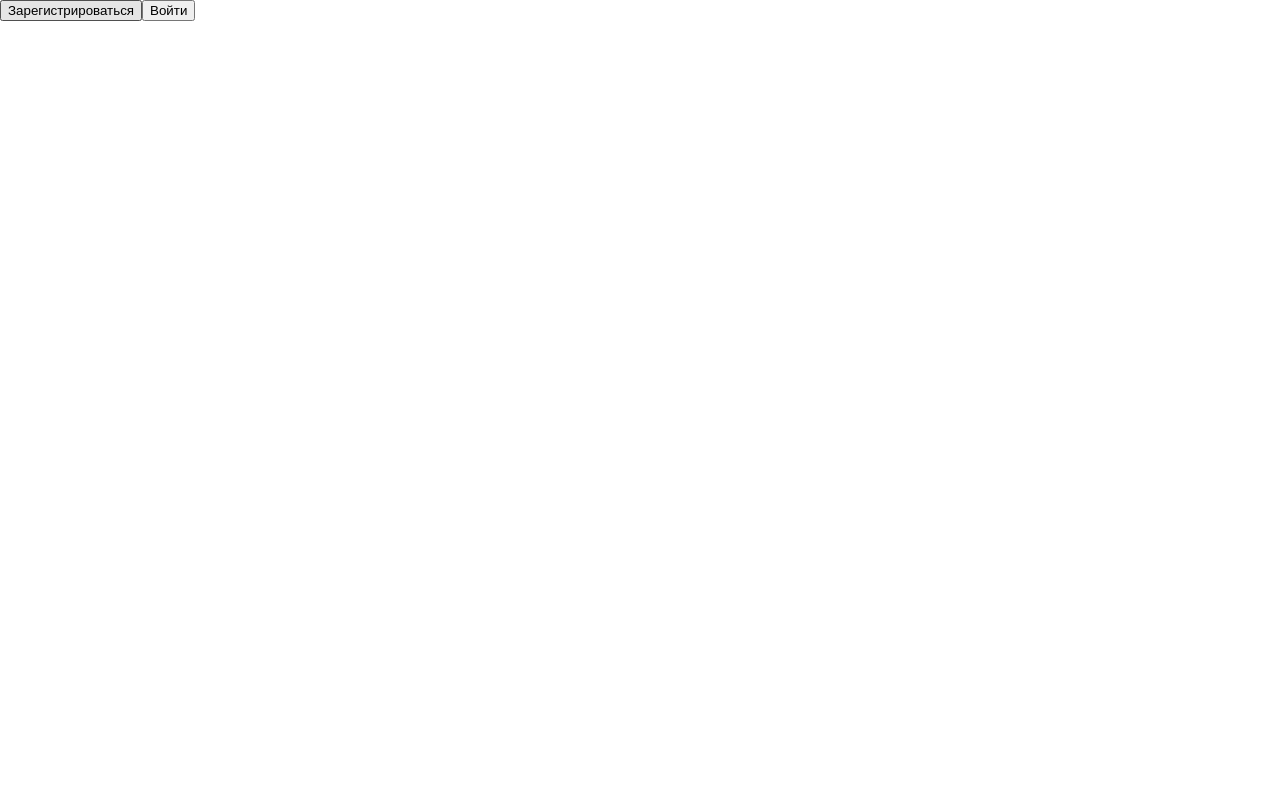
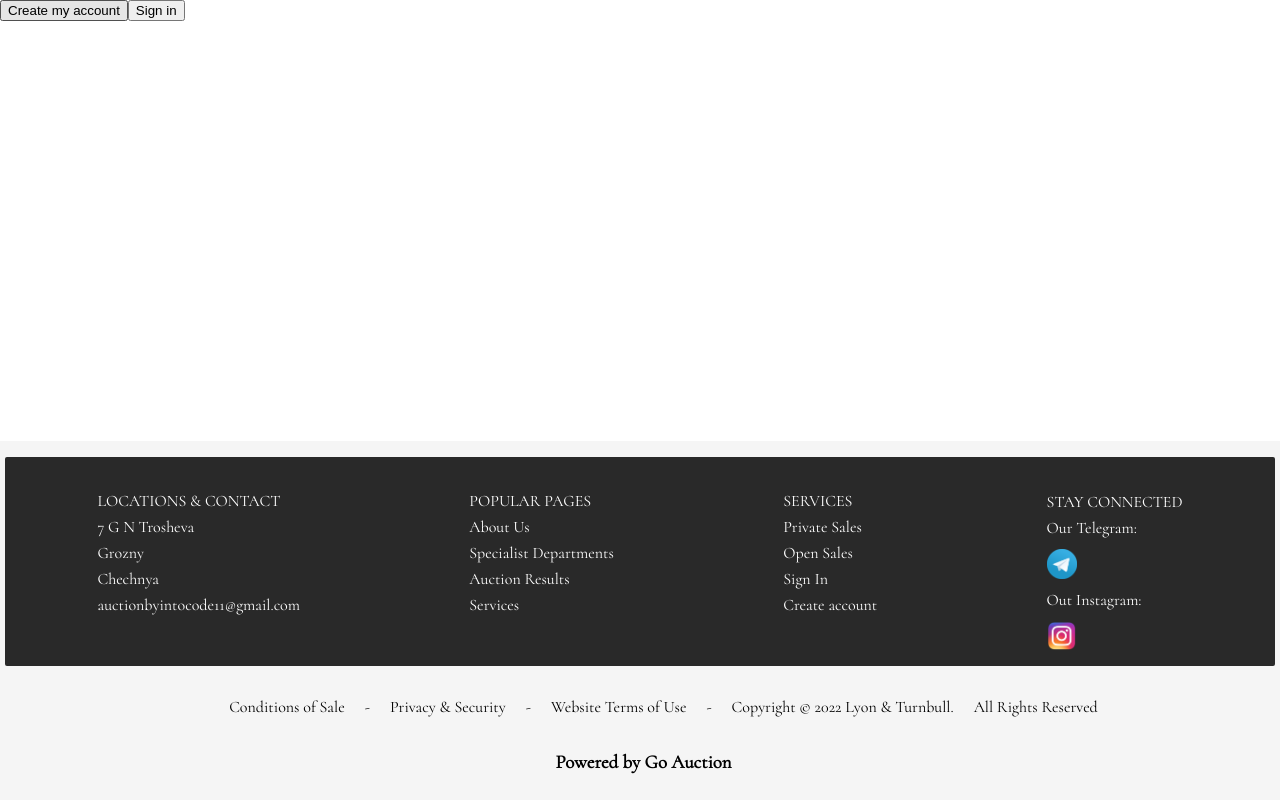
Before and after one commit to latar14/final-front, a React (Create React App) app: page / in a window 1280 px wide. Built offline with nearby package versions, Linux system fonts and the light colour scheme.

Commit message:
Cделал футер, добавил его в App.js

```diff
--- a/src/App.jsx
+++ b/src/App.jsx
@@ -1,6 +1,8 @@
 import { Route, Routes } from "react-router-dom";
+import Footer from "./components/Footer/Footer";
 import EmailVerifyPage from "./pages/EmailVerifyPage/EmailVerifyPage";
 import MainPage from "./pages/MainPage/MainPage";
+
 
 function App() {
 
@@ -11,6 +13,7 @@ function App() {
         <Route path='/' element={<MainPage/>}/>
         <Route path='user/:id/verify/:token' element={<EmailVerifyPage/>}/>
       </Routes>
+      <Footer/>
     </>
   );
 }
--- a/src/components/Auth/Auth.jsx
+++ b/src/components/Auth/Auth.jsx
@@ -105,8 +105,8 @@ const Auth = ({ activeAuth, setActiveAuth }) => {
           onClick={(e) => e.stopPropagation()}
         >
           <div className={styles.formText}>
-            <h1>Создать аккаунт</h1>
-            <p> Впишите свои данные, чтобы участвовать в аукционах.</p>
+            <h1>Create my account</h1>
+            <p> Enter your details to get started. </p>
           </div>
 
           <input
@@ -158,10 +158,10 @@ const Auth = ({ activeAuth, setActiveAuth }) => {
             }
             className={styles.btn}
           >
-            Создать мой аккаунт
+            Submit
           </button>
 
-          <a href="/">У вас уже есть аккаунт?</a>
+          <a href="/">You already have an account?</a>
         </form>
       </div>
     </>
--- /dev/null
+++ b/src/components/Footer/Footer.jsx
@@ -0,0 +1,64 @@
+import React from "react";
+import styles from "./footer.module.css";
+import telegramLogo from '../../images/telegram-icon.png'
+import instagramLogo from '../../images/instagram-icon.png'
+
+const Footer = () => {
+  return (
+    <div className={styles.footerContainer}>
+      <div className={styles.firstFooter}>
+        <div className={styles.firstFooterContent}>
+          <label>LOCATIONS & CONTACT</label>
+          <div>
+            <p> 7 G N Trosheva</p>
+            <p>Grozny</p>
+            <p>Chechnya</p>
+            <p>auctionbyintocode11@gmail.com</p>
+          </div>
+        </div>
+        <div className={styles.firstFooterContent}>
+          <label>POPULAR PAGES</label>
+          <div>
+            <p>About Us</p>
+            <p>Specialist Departments</p>
+            <p>Auction Results</p>
+            <p>Services</p>
+          </div>
+        </div>
+        <div className={styles.firstFooterContent}>
+          <label>SERVICES</label>
+          <div>
+            <p>Private Sales</p>
+            <p>Open Sales</p>
+            <p>Sign In</p>
+            <p>Create account</p>
+          </div>
+        </div>
+        <div className={styles.firstFooterContentImages}>
+          <label>STAY CONNECTED</label>
+          <div>
+            <p>Our Telegram:</p>
+            <a href='/' title="Go to our telegram page"><img className={styles.footerLogo} src={telegramLogo} alt="Telegram" /></a>
+            <p>Out Instagram:</p>
+            <a href='/' title="Go to our instagram page"><img className={styles.footerLogo} src={instagramLogo} alt="Instagram"></img></a>
+          </div>
+        </div>
+      </div>
+      <div className={styles.secondFooter}>
+        <ul>
+          <li> Conditions of Sale </li>
+          <li> - </li>
+          <li> Privacy & Security </li>
+          <li> - </li>
+          <li> Website Terms of Use </li>
+          <li> - </li>
+          <li>Copyright © 2022 Lyon & Turnbull.</li>
+          <li>All Rights Reserved</li>
+        </ul>
+        <h3>Powered by Go Auction</h3>
+      </div>
+    </div>
+  );
+};
+
+export default Footer;
--- /dev/null
+++ b/src/components/Footer/footer.module.css
@@ -0,0 +1,54 @@
+.footerContainer {
+    width: 100%;
+    position: absolute;
+    background-color: whitesmoke;
+    bottom: 0;
+    left: 0;
+    padding-top: 1rem;
+}
+
+.firstFooter {
+
+    width: 98%;
+    margin-left: auto;
+    margin-right: auto;
+    background-color: rgb(41, 41, 41);
+    display: flex;
+    align-items: center;
+    justify-content: space-around;
+    padding: 15px 8px 15px 8px;
+    border-radius: 2px;
+}
+
+.firstFooter div {
+    color: white;
+}
+
+.firstFooterContent {
+    line-height: 10px;
+}
+
+.firstFooterContentImages {
+    line-height: 10px;
+    margin-top: 25px;
+}
+
+.footerLogo{
+    width: 30px;
+    height: 30px;
+    background: transparent!important;
+}
+
+.secondFooter {
+    padding: 15px 8px 8px 15px;
+    display: flex;
+    flex-direction: column;
+    align-items: center;
+}
+
+
+.secondFooter ul {
+    display: flex;
+    gap: 20px;
+    list-style-type: none;
+}
--- a/src/components/Login/Login.jsx
+++ b/src/components/Login/Login.jsx
@@ -50,8 +50,8 @@ const Login = ({ activeLogin, setActiveLogin }) => {
         onClick={(e) => e.stopPropagation()}
       >
         <div className={styles.formText}>
-          <h1>Войти</h1>
-          <p> Добро пожаловать, войдите в аккаунт если он у вас уже есть.</p>
+          <h1>Sign in</h1>
+          <p> If you have already created an account, please sign in below. </p>
         </div>
         <input
           value={email}
@@ -80,10 +80,10 @@ const Login = ({ activeLogin, setActiveLogin }) => {
           }
           className={styles.btn}
         >
-          Войти
+          Sign in
         </button>
 
-        <a href="/">Забыли пароль?</a>
+        <a href="/">Forgot password?</a>
       </form>
     </div>
   );
--- a/src/pages/MainPage/MainPage.jsx
+++ b/src/pages/MainPage/MainPage.jsx
@@ -9,8 +9,8 @@ const MainPage = () => {
 
     return (
         <>
-        <button onClick={() => setActiveAuth(true)}>Зарегистрироваться</button>
-        <button onClick={()=> setActiveLogin(true)}>Войти</button>
+        <button onClick={() => setActiveAuth(true)}>Create my account</button>
+        <button onClick={()=> setActiveLogin(true)}>Sign in</button>
         <Auth activeAuth={activeAuth} setActiveAuth={setActiveAuth}/>
         <Login activeLogin={activeLogin} setActiveLogin={setActiveLogin}/>
         </>
```
Also changed, not shown: src/images/instagram-icon.png (added), src/images/telegram-icon.png (added).
